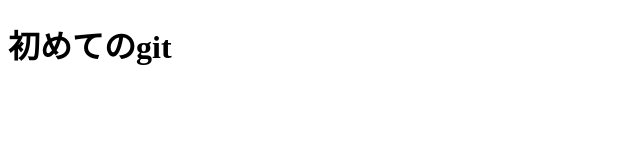
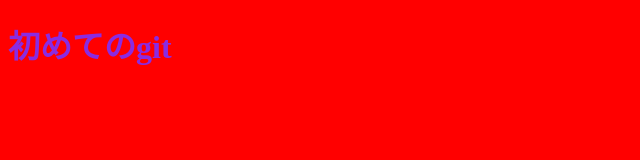
Before and after one commit to pekatyu-genki/fist_rep, a plain HTML site: page index.html in a window 1280 px wide. Shown: the whole page, without its empty margins (0-640 px from the left). Drawn offline with Linux system fonts and the light colour scheme.

Commit message:
update h1

```diff
--- a/index.html
+++ b/index.html
@@ -4,6 +4,7 @@
     <meta charset="UTF-8">
     <meta name="viewport" content="width=device-width, initial-scale=1.0">
     <meta http-equiv="X-UA-Compatible" content="ie=edge">
+    <link rel="stylesheet" href="/style.css">
     <title>Document</title>
 </head>
 <body>
--- a/style.css
+++ b/style.css
@@ -2,3 +2,7 @@ body {
     background-color: red;
     color: blue;
 }
+
+h1 {
+    color: blueviolet;
+}
```
